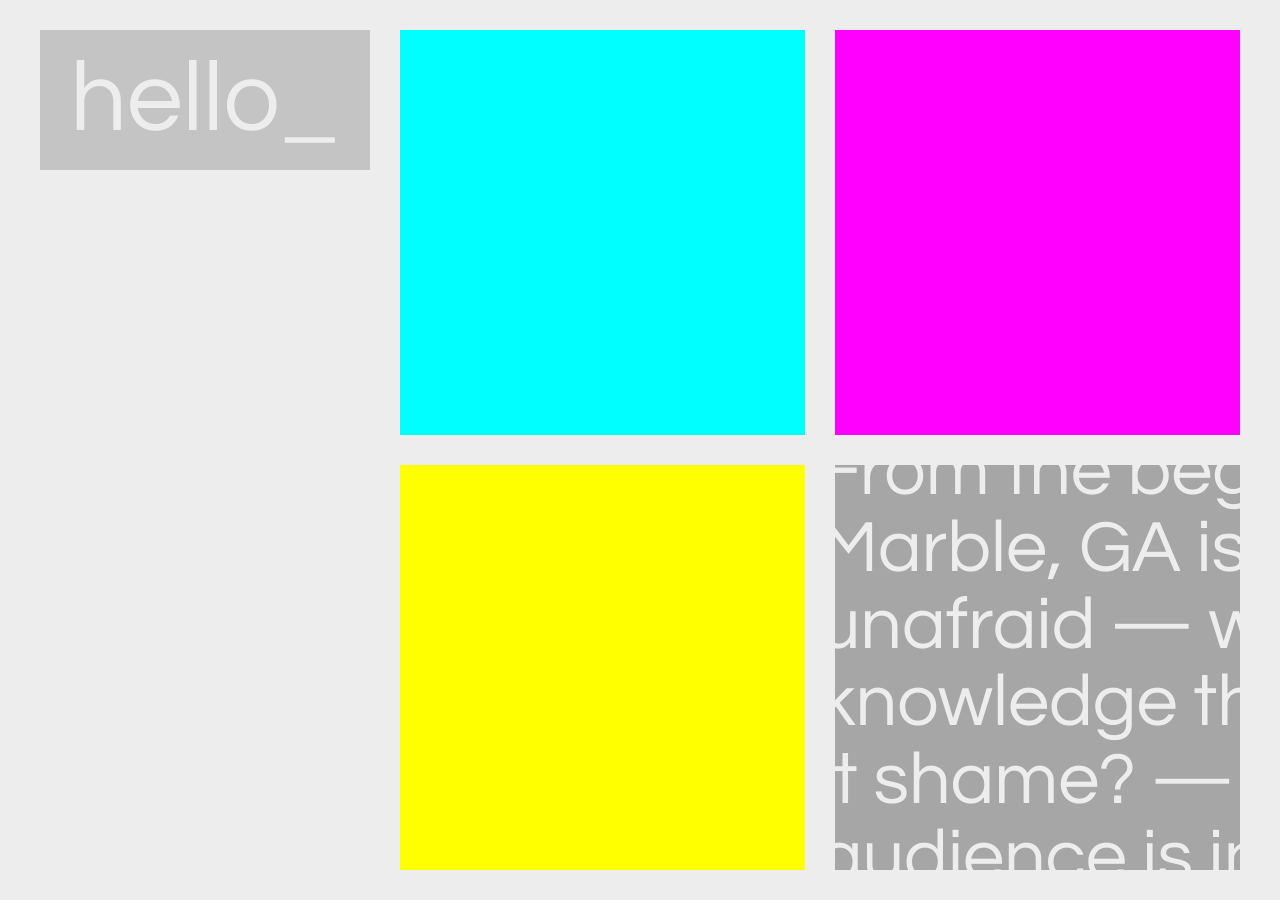
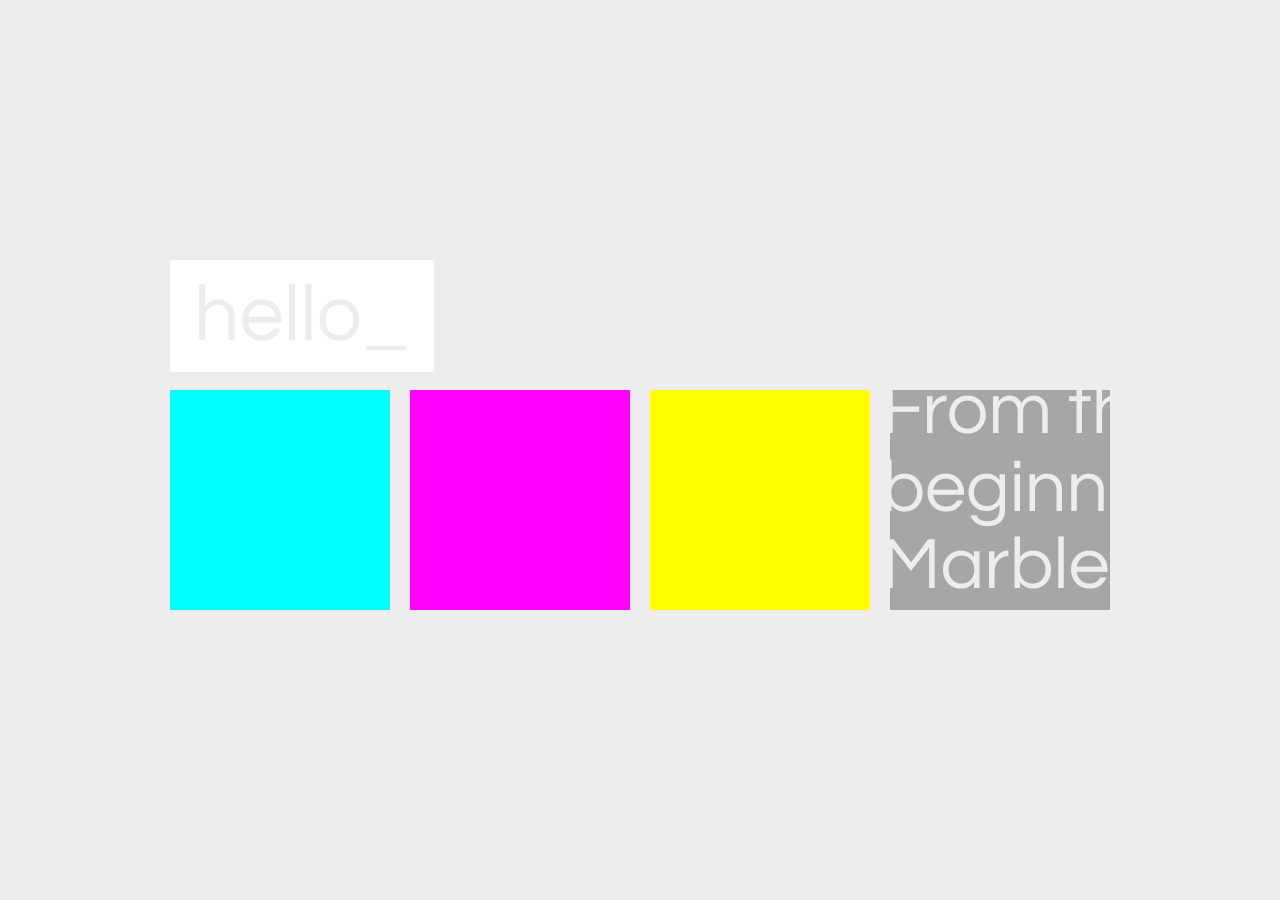
Before and after one commit to sscummings/sscummings.github.io, a Jekyll site: the page built from index.md, in a window 1280 px wide. Built offline with Jekyll 4.4.1, drawn with Linux system fonts in a browser that asks for light colours; nearby versions of some CDN libraries.

Commit message:
WIP Adjust homepage layout.

```diff
--- a/_sass/sscummings/partials/_home.scss
+++ b/_sass/sscummings/partials/_home.scss
@@ -7,6 +7,7 @@
 	$collection-font-size-xs: 27vw;
 	$collection-font-size-sm: 13.7vw;
 	$collection-font-size-md: 13.7vh;
+	$collection-font-size-lg: 98px;
 
 	.item-square {
 		a {
@@ -130,7 +131,7 @@
 				color: $bg-color;
 				padding: .2em .3em;
 				box-sizing: border-box;
-				background-color: lighten($gray, 30%);
+				background-color: $white;
 				text-decoration: none;
 
 				/* Standard syntax */
@@ -227,9 +228,6 @@
 
 
 	@include mq-up($md-up) {
-		display: flex;
-		justify-content: center;
-		align-items: stretch;
 
 		.item-square {
 			a .collection,
@@ -241,16 +239,14 @@
 		.intro {
 
 			h1 {
-				font-size: 100px;
-				height: 140px;
+				font-size: 80px;
+				height: 100px;
 				position: sticky;
 				top: $grid-gutter-width;
 			}
 		}
 
 		.grid {
-			margin-left: $grid-gutter-width;
-			width: calc(100vh - (#{$grid-gutter-width}*2));
 
 			.item-square {
 				width: calc(50% - (#{$grid-gutter-width}/2));
@@ -258,4 +254,22 @@
 		}
 	}
 
+
+	@include mq-up($lg-up) {
+
+		.item-square {
+			a .collection,
+			&.photography a:before {
+				font-size: $collection-font-size-lg;
+			}
+		}
+
+		.grid {
+
+			.item-square {
+				width: calc(25% - (#{$grid-gutter-width}/2));
+			}
+		}
+	}
+
 }
```
Also changed, not shown: index.md (+1 -1 lines).
